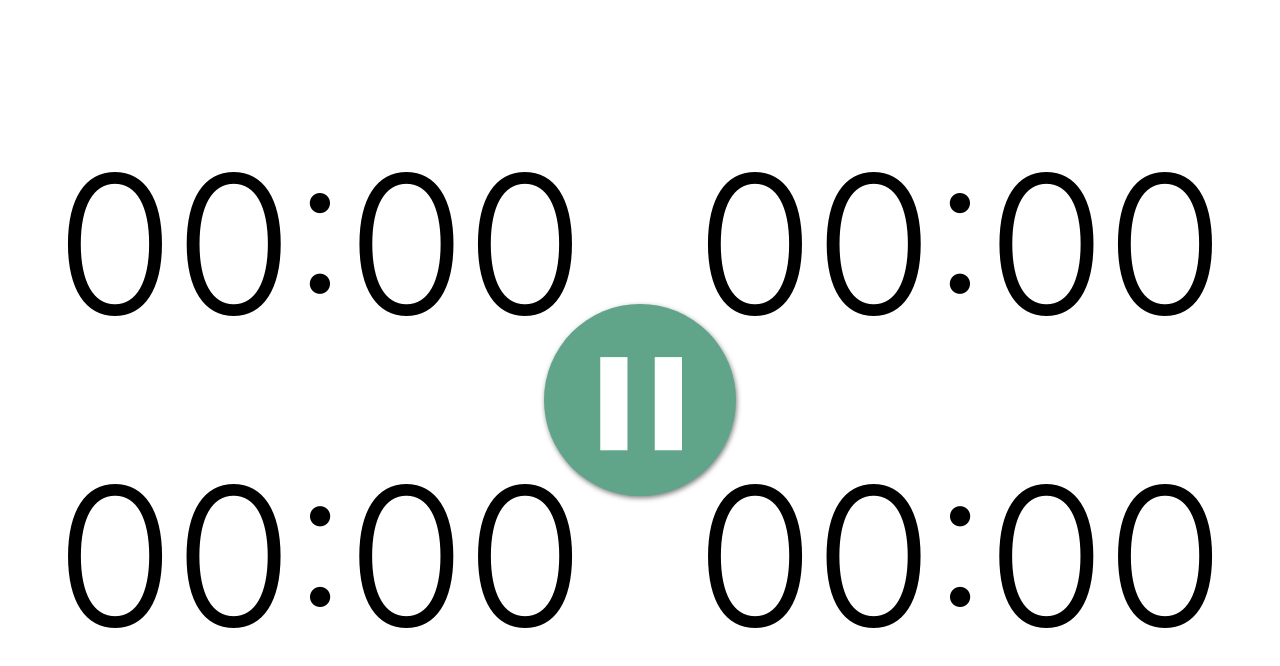
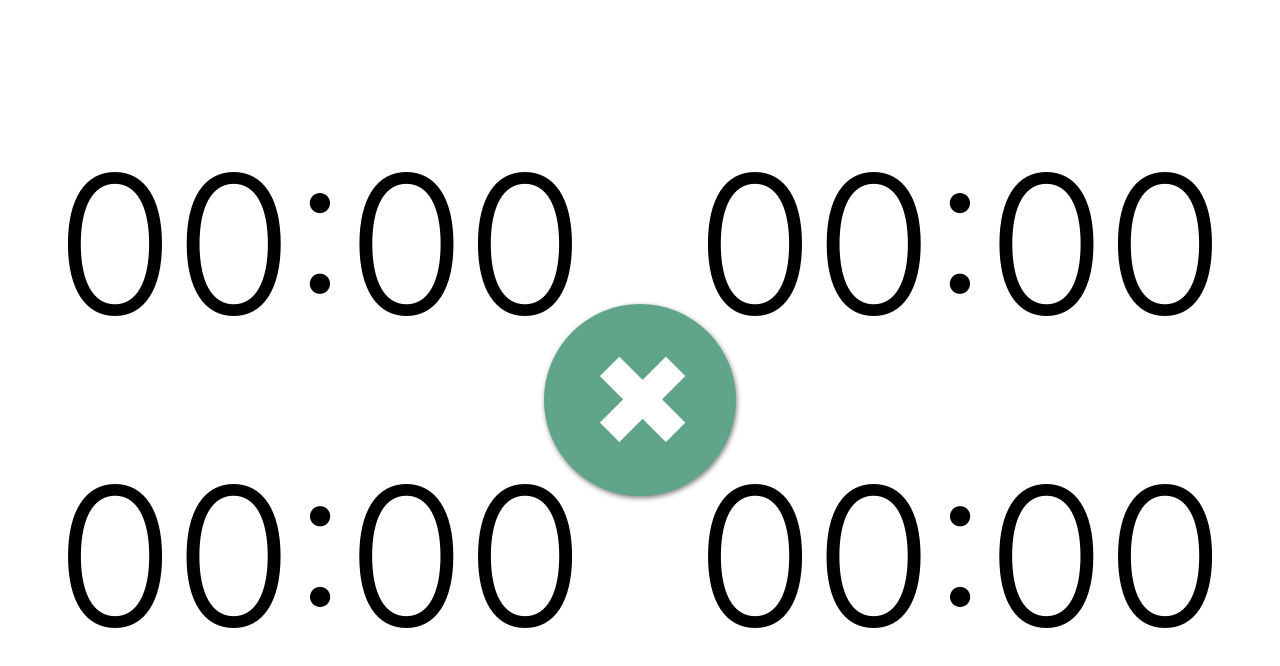
Before and after one commit to Nicolapps/4clock, a plain HTML site: page www/index.html in a window 1280 px wide. Both pictures are taken after a click on the element "▌▌". Drawn offline with Linux system fonts and the light colour scheme.

Commit message:
Bouton Reset

```diff
--- a/www/js/main.js
+++ b/www/js/main.js
@@ -1,3 +1,5 @@
+var paused = false;
+
 $('.player').stopwatch({
     format: '{MM}:{ss}'
 }).stopwatch('start').stopwatch('stop')
@@ -6,11 +8,24 @@ $('.player').click(function(){
     $('.player, .pause').removeClass('active')
     $('.player').stopwatch('stop')
 
-    $(this).addClass('active');
+    $(this).addClass('active')
     $(this).stopwatch('toggle')
 })
 
 $('.pause').click(function(){
-    $('.player').removeClass('active').stopwatch('stop');
-    $('.pause').addClass('active');
+    if(!paused) {
+        paused = true
+
+        $('.pause').text('✖').addClass('delete')
+
+        $('.player').removeClass('active').stopwatch('stop')
+        $('.pause').addClass('active')
+
+    } else {
+
+        $('.player').stopwatch('reset').text('00:00')
+        paused = false;
+        $('.pause').text('▌▌').removeClass('delete')
+
+    }
 })
--- a/www/style.css
+++ b/www/style.css
@@ -53,6 +53,12 @@ body {
     line-height: 2.5;
 }
 
+.delete {
+    font-size: 10vw;
+    line-height: 1.5;
+    padding-left: 0.4vw;
+}
+
 .active {
     background-color: #60A589;
     color: #fff;
```
